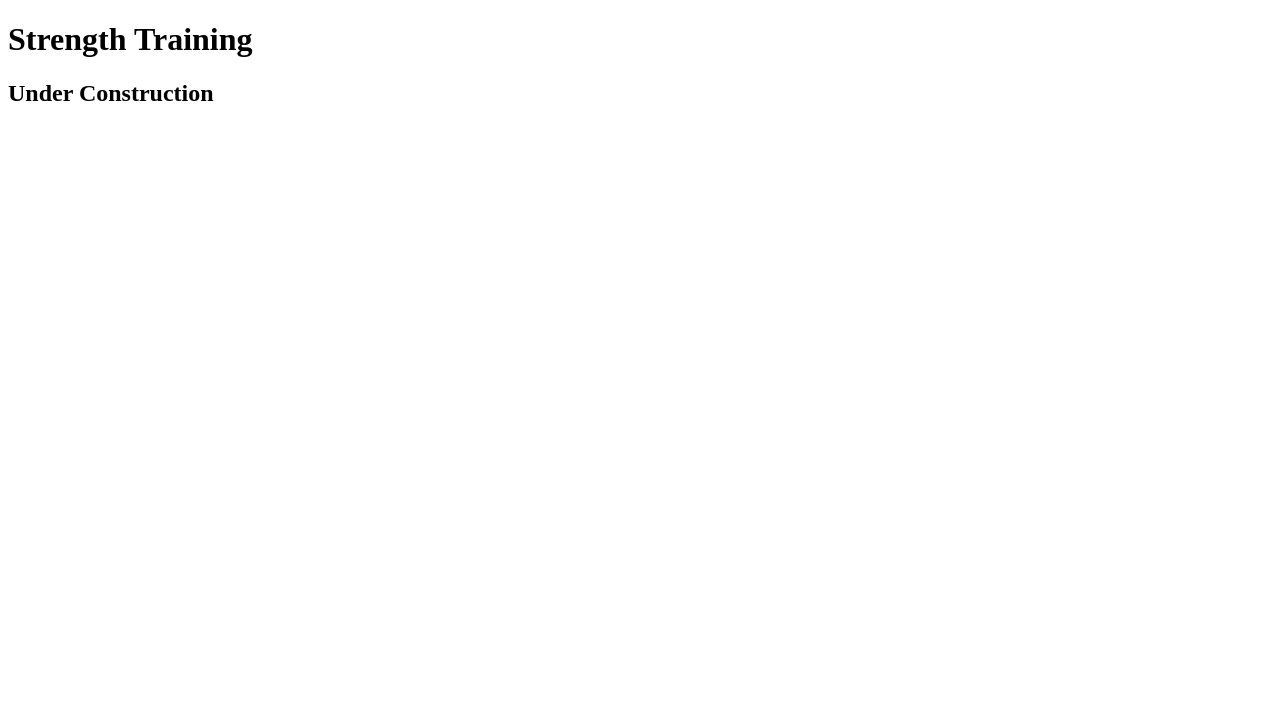
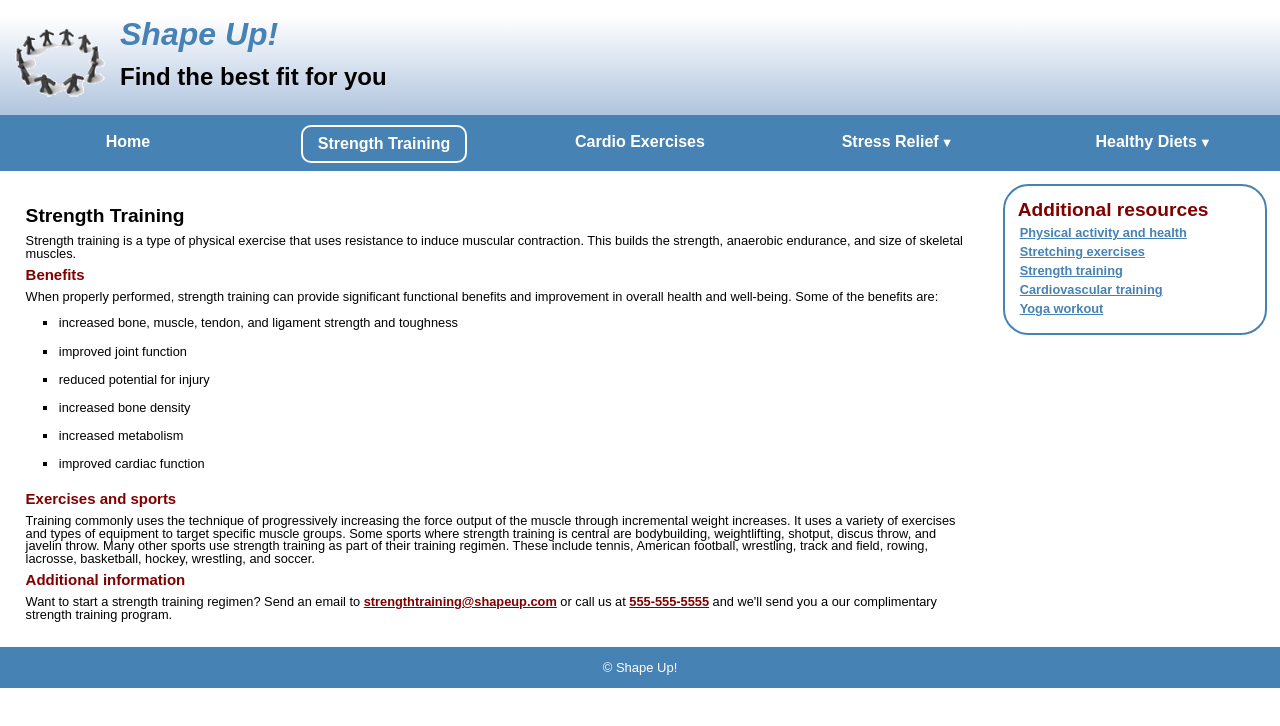
Before and after one commit to ValleyP/shapeup, a plain HTML site: page shapeup/strength/strength.html in a window 1280 px wide. Drawn offline with Linux system fonts and the light colour scheme.

Commit message:
Add files via upload

```diff
--- a/shapeup/strength/strength.html
+++ b/shapeup/strength/strength.html
@@ -4,12 +4,103 @@
 	<meta charset="UTF-8">
 	<meta name="viewport" content="width=device-width, initial-scale=1.0">
 	<title>Shape Up! | Strength Training</title>
+	<link rel="Icon" href="../images/favicon.ico">
+	<link rel="stylesheet" href="../styles/strength.css">
 </head>
 
 <body>
+	<header>
+	<a href="../index.html">	<img src="../images/shape_up_logo.png" alt="Shape Up"> </a>
+		<h1>Shape Up!</h1>
+		<h2>Find the best fit for you</h2>
+	</header>
+	<nav class="navbar">
+		<ul class="menu">
+
+
+			<li><a href="../index.html">Home</a></li>
+			<li><a href="#" class="current">Strength Training</a></li>
+			<li><a>Cardio Exercises</a></li>
+			<li><a href="stress/stress.html">Stress Relief<small>&#9662;</small></a>
+
+			<ul class="submenu">
+
+				<li><a href="../stress/stress.html">What is Stress</a></li>
+				<li><a href="../stress/tips.html">5 Helpful Tips</a></li>
+				<li><a>Meditation</a></li>
+				<li><a>Vipassana</a></li>
+
+			</ul>
+		</Li>
+
+			<Li><a>Healthy Diets<small>&#9662;</small></a>
+		<ul class="submenu">
+
+			<li><a>Why a Healthy Diet?</a></li>
+			<li><a>Plan Your Meals</a></li>
+			<li><a>Count Your Calories</a></li>
+			<li><a>Calculate Your BMI</a></li>
+
+
+		</ul>
+		</Li>
+
+		</ul>
+			</nav>
 	<main>
+		<section>
 	    <h1>Strength Training</h1>
-		<h2>Under Construction</h2>
-	</main>
+
+Strength training is a type of physical exercise that uses resistance to induce muscular contraction. This builds the strength, anaerobic endurance, and size of skeletal muscles.
+
+<h3><a>Benefits</h3></a>
+
+When properly performed, strength training can provide significant functional benefits and improvement in overall health and well-being. Some of the benefits are:
+<ul>
+<li>increased bone, muscle, tendon, and ligament strength and toughness</li>
+<li>improved joint function</li>
+<li>reduced potential for injury</li>
+<li>increased bone density</li>
+<li>increased metabolism</li>
+<li>improved cardiac function</li>
+</ul>
+<h3><a>Exercises and sports</h3></a>
+
+Training commonly uses the technique of progressively increasing the force output of the muscle through incremental weight increases. It uses a variety of exercises and types of equipment to target specific muscle groups.
+Some sports where strength training is central are bodybuilding, weightlifting, shotput, discus throw, and javelin throw. Many other sports use strength training as part of their training regimen. These include tennis, American football, wrestling, track and field, rowing, lacrosse, basketball, hockey, wrestling, and soccer.
+
+<h3><a>Additional information</h3></a>
+Want to start a strength training regimen? Send an email to <a href ="#">strengthtraining@shapeup.com</a> or call us at <a href ="#">555-555-5555</a> and we'll send you a our complimentary strength training program.
+</section>
+<aside>
+	<h1>Additional resources</h1>
+	<ul>
+	<li>
+		<a href="https://www.cdc.gov/physical-activity-basics/benefits/index.html">Physical activity and health</a>
+
+</li>
+<li>
+	<a href="	https://www.heart.org/en/healthy-living/fitness/fitness-basics/flexibility-exercise-stretching">Stretching exercises</a>
+
+</li>
+<li>
+	<a href="https://www.heart.org/en/healthy-living/fitness/fitness-basics/strength-and-resistance-training-exercise">	Strength training</a>
+
+</li>
+<li>
+	<a href="https://www.health.harvard.edu/exercise-and-fitness/interval-training-for-a-stronger-heart">Cardiovascular training</a>
+
+</li>
+<li>
+	<a href="https://www.self.com/gallery/power-yoga-workout"> Yoga workout </a>
+
+</li>
+</ul>
+</aside>
+</main>
 </body>
+<footer>
+	<p>&copy; Shape Up!</p>
+</footer>
+
 </html>
--- /dev/null
+++ b/shapeup/styles/strength.css
@@ -0,0 +1,189 @@
+*{
+    margin:0;
+    padding:0;
+}
+
+main{
+    display: flex;
+    font-size: 1vw;
+}
+
+body{
+    font-family: Arial, Helvetica, sans-serif;
+    width:100%;
+    margin :1em auto;
+    height: 90%;
+}
+
+
+a{
+    font-weight: bold;
+}
+
+section a{
+    color:maroon;
+}
+section a:link{
+    color:maroon;
+}
+section a:visited{
+    color:maroon;
+}
+section a:focus{
+    color:steelblue;
+}
+section a:hover{
+    color: steelblue;
+}
+header{
+    background-image: linear-gradient(to bottom,white,lightsteelblue);
+    border-bottom:2px solid steelblue;
+    padding-bottom: 1.5em;
+}
+
+header > h1{
+    font-style: italic;
+    color:steelblue;
+    font-size: xx-large;
+    margin-bottom: 10px;
+    margin-left: 120px;
+    }
+
+header img{
+    float:left;
+    text-indent: 50px;
+    max-width: 120px;
+    min-width: 100px;
+}
+section{
+    flex-basis: 80%;
+    float:left;
+    margin:1em;
+    padding:1em;
+    line-height: 1;
+    & li{
+        list-style-type: square;
+        padding:.10em;
+        margin:1em;
+        margin-left: 2.5em;
+    }
+     h1,h3{
+        padding-bottom:.5em;
+        padding-top:.5em;
+    }
+}
+
+aside{
+    flex-basis: 20%;
+ float:right;
+    border:2px solid steelblue;
+    border-radius: 2em;
+    padding:1em;
+    margin:1em;
+    height:50%;
+}
+
+
+aside  h1{
+    color:maroon;
+}
+aside a {
+    color:steelblue;
+}
+aside a:link{
+    color:steelblue;
+}
+aside a:hover{
+    color:maroon;
+}
+aside a:focus{
+    color:maroon;
+}
+aside ul{
+    line-height: 1.5;
+    list-style-position: inside;
+    padding:2px;
+    list-style-type: none;
+}
+footer{
+    clear:both;
+    padding:1em;
+    font-size: small;
+    text-align: center;
+    background-color: steelblue;
+    & p{
+        color:white;
+    }
+}
+
+nav.navbar ul.submenu li:hover a {
+    text-decoration: underline;
+}
+
+nav.navbar ul.submenu li a {
+  display: block;
+  margin:0;
+}
+
+nav.navbar ul.submenu li a{
+	padding:10px;
+}
+
+
+
+.menu{
+	display: flex;
+	flex-wrap: wrap;
+}
+.menu li{
+		flex-basis: 20%;
+	}
+	.menu li:has(.submenu) {
+		position: relative;
+	  }
+	  .menu li a small {
+		margin-left: 5px;
+	  }
+
+	  .menu li:hover .submenu {
+		display: block;
+		padding: 12px;
+	  }
+	  .submenu {
+		position: absolute;
+		left: 0;
+		right: 0;
+		background-color: steelblue;
+		color: white;
+		display: none;
+		text-align: left;
+	  }
+
+
+	  .navbar a{
+		display: block;
+		padding: 1em;
+		text-decoration: none;
+		color: white;
+		  }
+
+	.navbar ul{
+	margin: 0;
+	  padding: 0;
+	  list-style-type: none;
+		}
+
+.navbar{
+	background-color: steelblue;
+	text-align: center;
+}
+
+.navbar a.current{
+	border: 2.5px solid white;
+  border-radius: 10px;
+  display: inline-block;
+  padding: 8px;
+  margin: 0.5em;
+  padding-left: 15px;
+  padding-right: 15px;
+}
```
Also changed, not shown: shapeup/index.html (+1 -1 lines).
